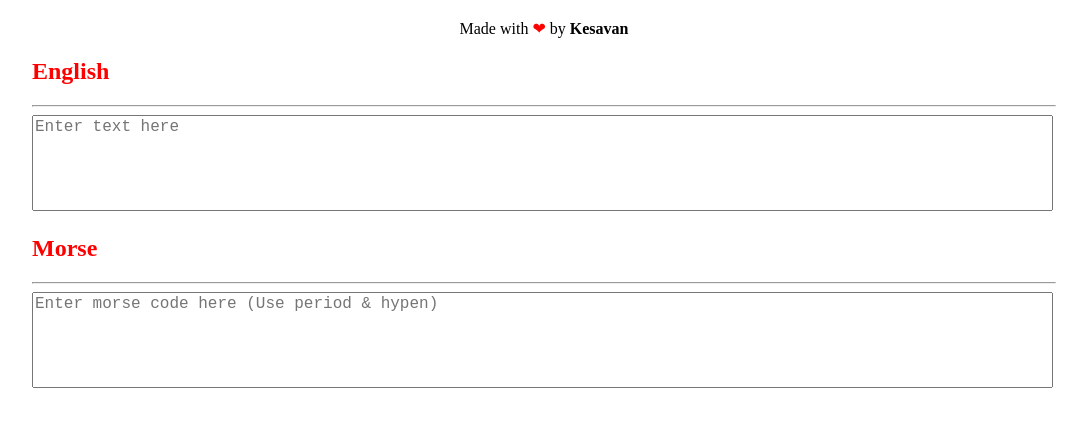
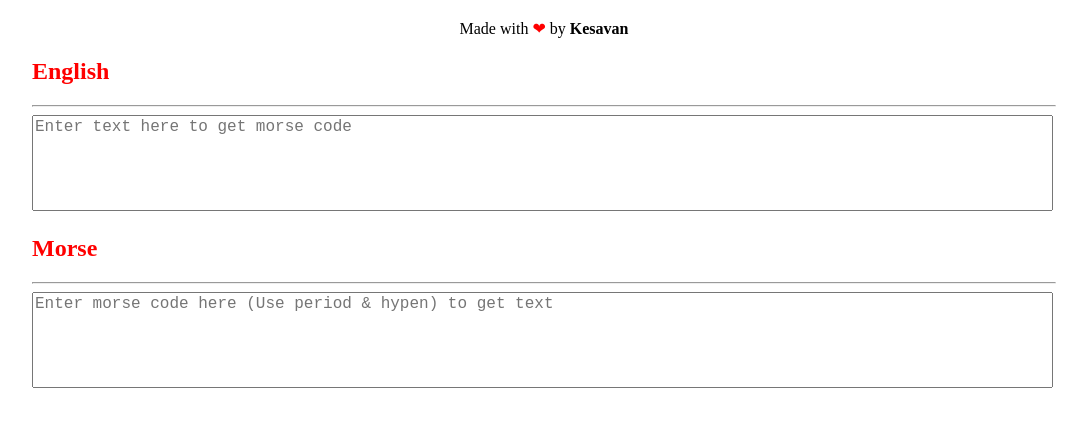
Before and after one commit to KesavanSelvarajah/MorseCodeConverter, a plain HTML site: page index.html in a window 1280 px wide. Shown: the part 61-488 px from the top of the page, without its empty margins (96-1180 px from the left). Drawn offline with Linux system fonts and the light colour scheme.

Commit message:
Update index.html

```diff
--- a/index.html
+++ b/index.html
@@ -17,13 +17,13 @@
                     <div class="col-6 form-group">
                         <h2 class="type"> English </h2>
                         <hr>
-                        <textarea class="form-control" id="msg" cols = "100" rows="5" placeholder="Enter text here" style="resize: none; font-size: large;"></textarea>
+                        <textarea class="form-control" id="msg" cols = "100" rows="5" placeholder="Enter text here to get morse code" style="resize: none; font-size: large;"></textarea>
                     </div>
 
                     <div class="col-6 form-group">
                         <h2 class="type"> Morse </h2>
                         <hr>
-                        <textarea class="form-control" id="mc" cols = "100" rows="5" placeholder="Enter morse code here (Use period & hypen)" style="resize: none; font-size: large;"></textarea>
+                        <textarea class="form-control" id="mc" cols = "100" rows="5" placeholder="Enter morse code here (Use period & hypen) to get text" style="resize: none; font-size: large;"></textarea>
                     </div>
                 </div>
               </div>
```
